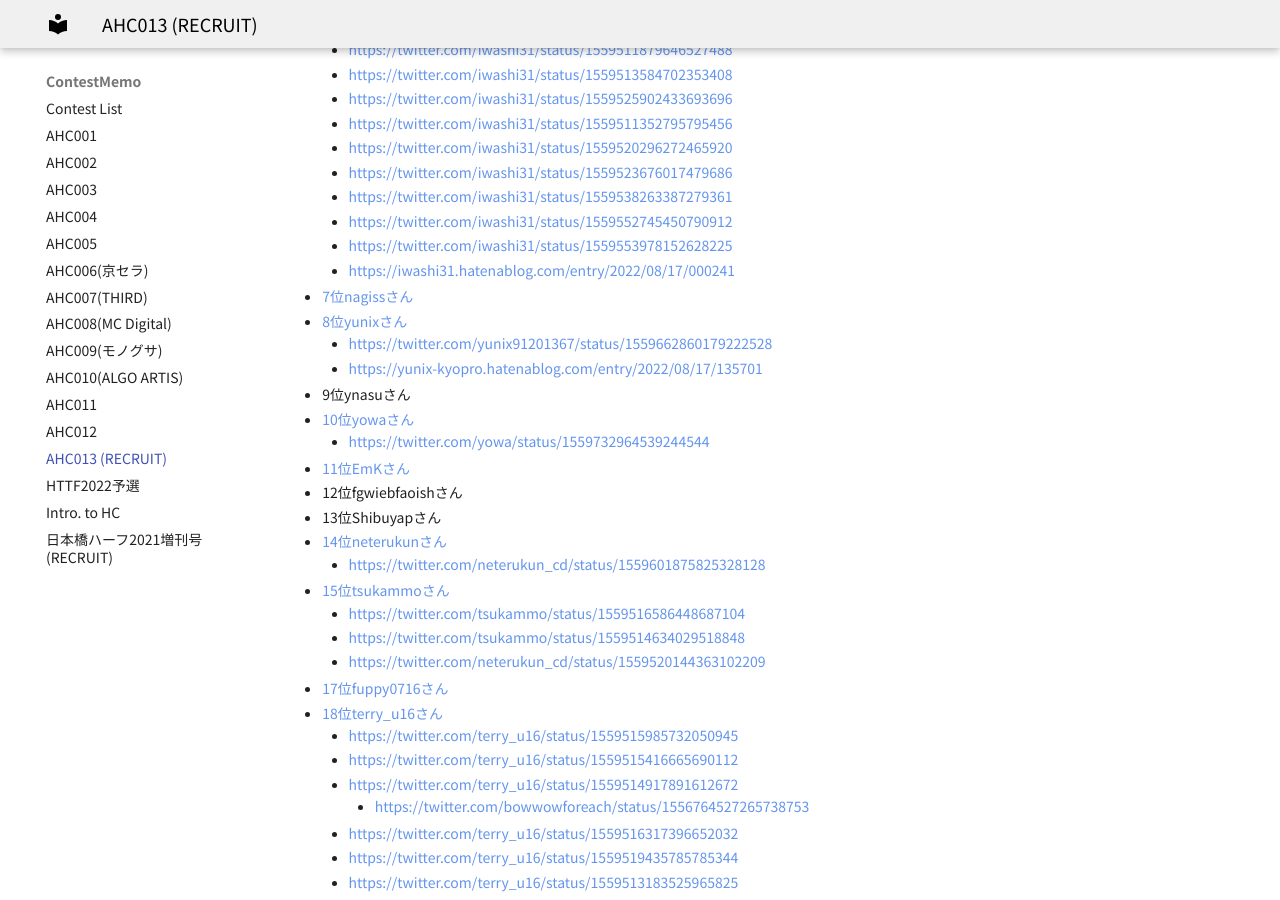
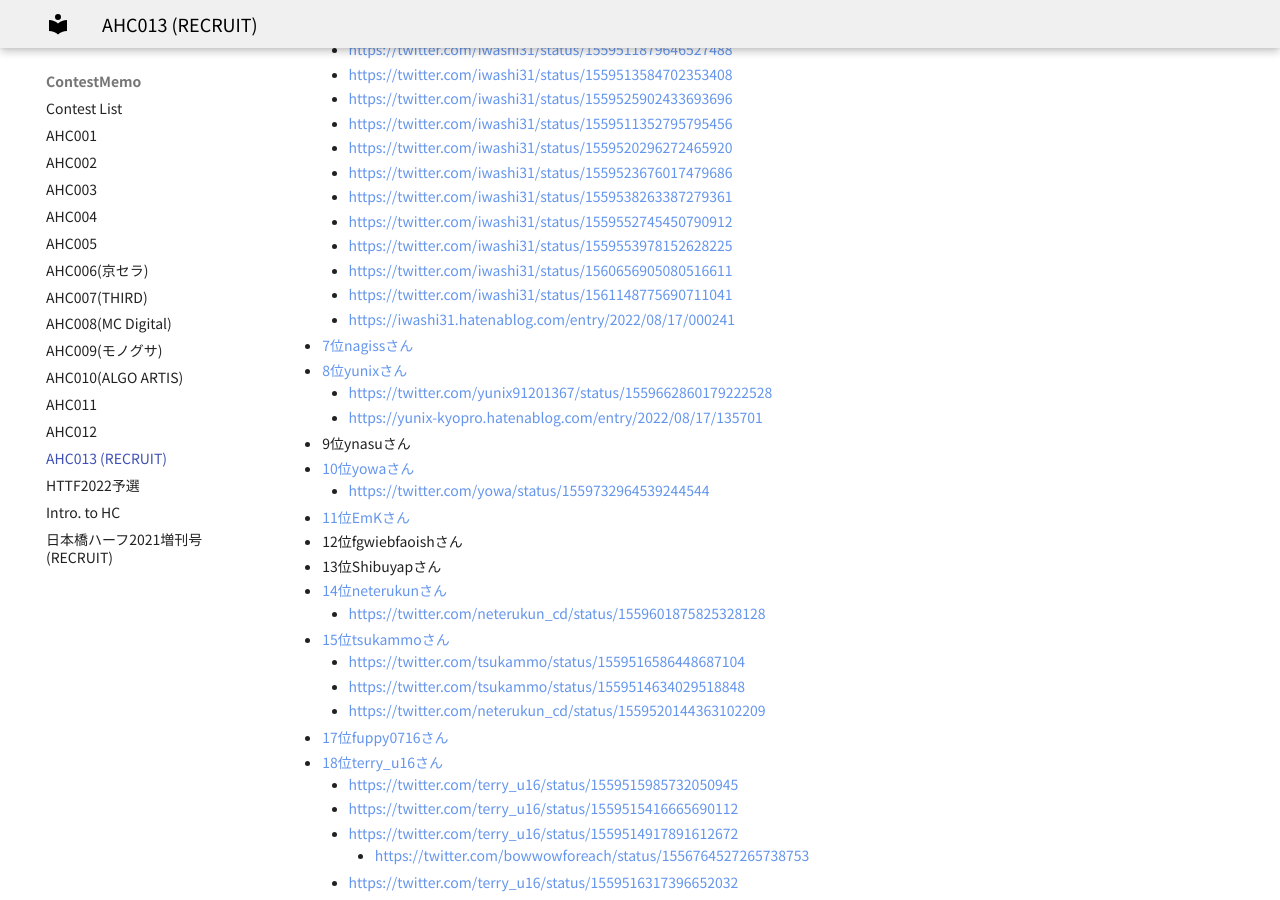
Before and after one commit to jetbead/AtCoderHeuristicContestMemo, an MkDocs documentation site: the page built from docs/ContestMemo/ahc013.md, in a window 1280 px wide and 900 px high, scrolled down 3341 px. Built offline with MkDocs 1.6.1 and Material for MkDocs 9.7.7, drawn with Linux system fonts in a browser that asks for light colours; some web fonts are replaced; some of the changed lines change nothing that is shown.

Commit message:
Update ahc013.md

```diff
--- a/docs/ContestMemo/ahc013.md
+++ b/docs/ContestMemo/ahc013.md
@@ -144,6 +144,8 @@ title: AHC013 (RECRUIT)
   - https://twitter.com/iwashi31/status/1559538263387279361
   - https://twitter.com/iwashi31/status/1559552745450790912
   - https://twitter.com/iwashi31/status/1559553978152628225
+  - https://twitter.com/iwashi31/status/1560656905080516611
+  - https://twitter.com/iwashi31/status/1561148775690711041
   - https://iwashi31.hatenablog.com/entry/2022/08/17/000241
 - [7位nagissさん](https://dena.ai/news/ahc013/)
 - [8位yunixさん](https://twitter.com/yunix91201367/status/1559512642120990721)
```
